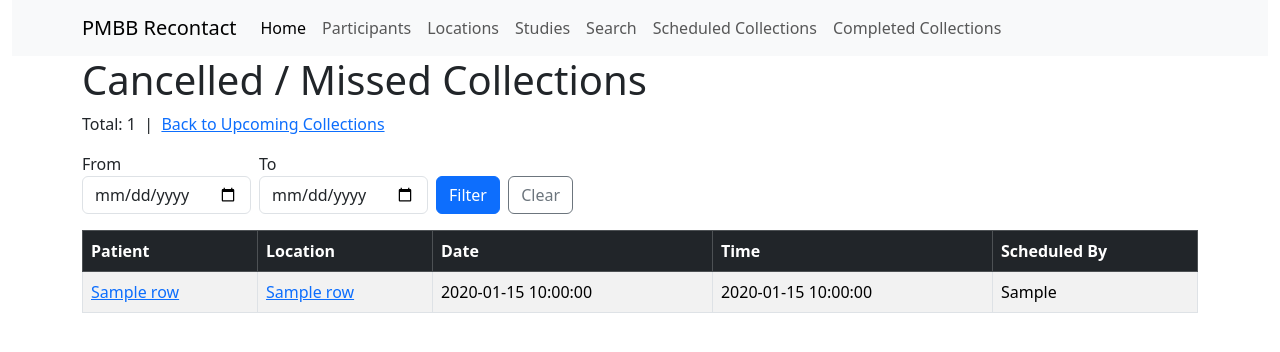
After one commit to mcondiff11/pmbb_recontact, a Flask app: template pmbbrecontact2/templates/missed_collections.html in a window 1280 px wide. The commit adds this page. Shown: the top 352 px of the page. Run offline with Flask 3, Linux system fonts and the light colour scheme; the template is opened without the code that fills it: most values are stand-ins (such as "Sample title", 1, 10 or a date in 2020).

Commit message:
Filter successful collections from upcoming list and add missed collections page
Co-Authored-By: Claude Sonnet 4.6 <noreply@anthropic.com>

```diff
--- a/pmbbrecontact2/app.py
+++ b/pmbbrecontact2/app.py
@@ -472,13 +472,42 @@ def upcoming_collections():
             date_conditions += " AND t1.appointment_date <= ?"
             date_params.append(date_to)
 
-        query = f"SELECT t1.*, t2.saliva_kit_id FROM biobank_analytics.pmbb_saliva.scheduled_collection AS t1 LEFT JOIN biobank_analytics.pmbb_saliva.collected_sample AS t2 ON t1.collection_id = t2.collection_id WHERE t1.outcome IS NULL{date_conditions} ORDER BY t1.appointment_date, t1.appointment_time"
+        query = f"SELECT t1.*, t2.saliva_kit_id FROM biobank_analytics.pmbb_saliva.scheduled_collection AS t1 LEFT JOIN biobank_analytics.pmbb_saliva.collected_sample AS t2 ON t1.collection_id = t2.collection_id WHERE t1.outcome IS NULL AND t1.EMPI NOT IN (SELECT EMPI FROM biobank_analytics.pmbb_saliva.collected_sample){date_conditions} ORDER BY t1.appointment_date, t1.appointment_time"
         cursor.execute(query, date_params)
 
         rows = cursor.fetchall()
         connection.close()
 
         return render_template('upcoming_collections.html', rows=rows, date_from=date_from, date_to=date_to)
+    except Exception as e:
+        return f"Error: {str(e)}"
+
+@app.route('/missed_collections', methods=['GET'])
+def missed_collections():
+    """Upcoming collections that were cancelled or missed (outcome = false)"""
+    try:
+        connection = get_databricks_connection()
+        cursor = connection.cursor()
+
+        date_from = request.args.get('date_from', '').strip()
+        date_to = request.args.get('date_to', '').strip()
+
+        date_conditions = ""
+        date_params = []
+        if date_from:
+            date_conditions += " AND t1.appointment_date >= ?"
+            date_params.append(date_from)
+        if date_to:
+            date_conditions += " AND t1.appointment_date <= ?"
+            date_params.append(date_to)
+
+        query = f"SELECT t1.*, t2.saliva_kit_id FROM biobank_analytics.pmbb_saliva.scheduled_collection AS t1 LEFT JOIN biobank_analytics.pmbb_saliva.collected_sample AS t2 ON t1.collection_id = t2.collection_id WHERE t1.outcome = FALSE{date_conditions} ORDER BY t1.appointment_date, t1.appointment_time"
+        cursor.execute(query, date_params)
+
+        rows = cursor.fetchall()
+        connection.close()
+
+        return render_template('missed_collections.html', rows=rows, date_from=date_from, date_to=date_to)
     except Exception as e:
         return f"Error: {str(e)}"
 
--- /dev/null
+++ b/pmbbrecontact2/templates/missed_collections.html
@@ -0,0 +1,56 @@
+{% extends "base.html" %}
+
+{% block title %}Cancelled / Missed Collections{% endblock %}
+
+{% block content %}
+
+<h1>Cancelled / Missed Collections</h1>
+<p>Total: {{ rows|length }} &nbsp;|&nbsp; <a href="{{ url_for('upcoming_collections') }}">Back to Upcoming Collections</a></p>
+
+<form method="GET" class="row g-2 align-items-end mb-3">
+    <div class="col-auto">
+        <label for="date_from" class="form-label mb-0">From</label>
+        <input type="date" class="form-control" id="date_from" name="date_from" value="{{ date_from }}">
+    </div>
+    <div class="col-auto">
+        <label for="date_to" class="form-label mb-0">To</label>
+        <input type="date" class="form-control" id="date_to" name="date_to" value="{{ date_to }}">
+    </div>
+    <div class="col-auto">
+        <button type="submit" class="btn btn-primary">Filter</button>
+        {% if date_from or date_to %}
+        <a href="{{ request.path }}" class="btn btn-outline-secondary ms-1">Clear</a>
+        {% endif %}
+    </div>
+</form>
+
+{% if rows %}
+<div class="table-responsive">
+    <table class="table table-striped table-bordered table-hover">
+        <thead class="table-dark">
+            <tr>
+                <th>Patient</th>
+                <th>Location</th>
+                <th>Date</th>
+                <th>Time</th>
+                <th>Scheduled By</th>
+            </tr>
+        </thead>
+        <tbody>
+            {% for row in rows %}
+            <tr>
+                <td><a href="{{ url_for('person_details', person_id=row['EMPI']) }}">{{ row['patient_name'] }}</a></td>
+                <td><a href="{{ url_for('get_location_appointments', location_id=row['DepartmentEpicId']) }}">{{ row['location_name'] }}</a></td>
+                <td>{{ row['appointment_date'] }}</td>
+                <td>{{ row['appointment_time'] }}</td>
+                <td>{{ row['staff_member'] }}</td>
+            </tr>
+            {% endfor %}
+        </tbody>
+    </table>
+</div>
+{% else %}
+<p>No cancelled or missed collections.</p>
+{% endif %}
+
+{% endblock %}
--- a/pmbbrecontact2/templates/upcoming_collections.html
+++ b/pmbbrecontact2/templates/upcoming_collections.html
@@ -13,7 +13,7 @@
 </style>
 
 <h1>Upcoming Collection Appointments</h1>
-<p>Total: {{ rows|length }}</p>
+<p>Total: {{ rows|length }} &nbsp;|&nbsp; <a href="{{ url_for('missed_collections') }}">View Cancelled / Missed Collections</a></p>
 
 <form method="GET" class="row g-2 align-items-end mb-3">
     <div class="col-auto">
```
